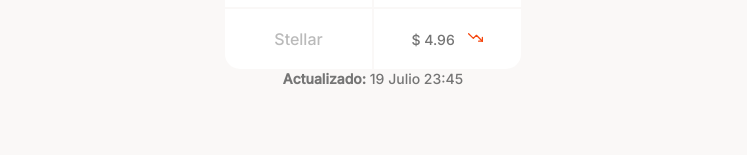
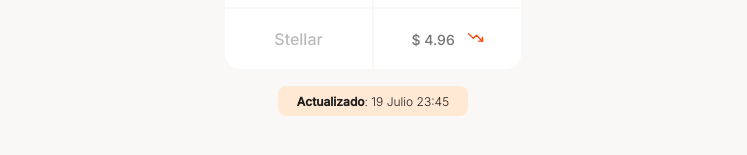
Before and after one commit to devferx/BataBit, a plain HTML site: page index.html in a window 1280 px wide. Shown: the part 983-1138 px from the top of the page, without its empty margins (267-1014 px from the left). Drawn offline with Linux system fonts and the light colour scheme.

Commit message:
Clase Finalizando estilos de tabla de monedas

```diff
--- a/index.html
+++ b/index.html
@@ -67,7 +67,7 @@
               </table>
             </div>
             <div class="currency-table--date">
-              <p><strong>Actualizado:</strong> 19 Julio 23:45</p>
+              <p><b>Actualizado</b>: 19 Julio 23:45</p>
             </div>
           </div>
         </section>
--- a/styles.css
+++ b/styles.css
@@ -232,3 +232,19 @@ main {
 .currency-table--container .icon.up {
   background-image: url("./assets/icons/trending-up.svg");
 }
+
+.currency-table--date {
+  width: 190px;
+  height: 30px;
+  margin: 0 auto;
+  margin-top: 15px;
+  padding: 8px;
+  background-color: var(--soft-orange);
+  border-radius: 8px;
+}
+.currency-table--date p {
+  font-size: 1.2rem;
+  font-weight: 300;
+  line-height: 1.5rem;
+  color: var(--warm-black);
+}
```
